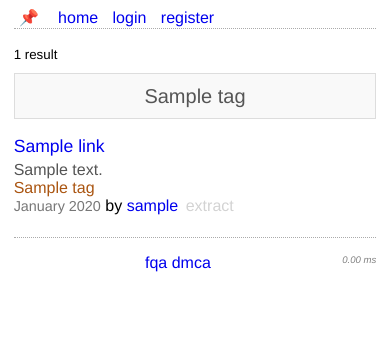
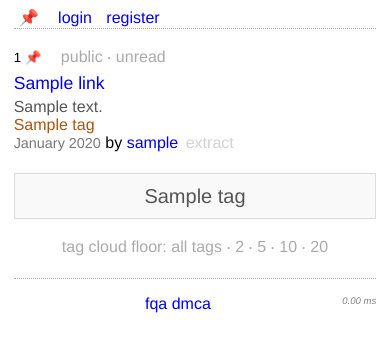
Before and after one commit to mileswilsondc/pin, a Flask app: page / in a window 390 px wide. Shown: the top 352 px of the page. Run offline with Flask 3, Linux system fonts and the light colour scheme; tables that the repository leaves empty hold one stand-in row (values such as "Sample post").

Commit message:
Add simple filtering links and floor for tagcloud. Reorder view to be more mobile-sensible.

```diff
--- a/app.py
+++ b/app.py
@@ -62,6 +62,12 @@ def index(filters):
     query = apply_filters(query, filter_dict)
     links = query.all()
 
+    # Retrieve 'floor' from query parameters, default to 1
+    floor = request.args.get('floor', default=1, type=int)
+    if floor < 1:
+        flash('Floor must be a positive integer.', 'error')
+        abort(400)
+
     # Calculate the number of results
     result_count = len(links)
 
@@ -79,8 +85,11 @@ def index(filters):
             else:
                 tag_counts[tag.name] += 1
 
+    # Filter tags based on 'floor'
+    filtered_tag_counts = {name: count for name, count in tag_counts.items() if count >= floor}
+
     # Sort tags by frequency and limit to top 100
-    sorted_tags = sorted(tag_counts.items(), key=lambda x: x[1], reverse=True)[:100]
+    sorted_tags = sorted(filtered_tag_counts.items(), key=lambda x: x[1], reverse=True)[:100]
     # Sort alphabetically
     sorted_tags.sort(key=lambda x: x[0])
 
@@ -106,19 +115,64 @@ def index(filters):
         for name, count in sorted_tags
     ]
 
+    # Determine additional filter options based on current filtered links
+    has_private = any(link.private for link in links)
+    has_public = any(not link.private for link in links)
+    has_unread = any(link.read_later for link in links)
+    has_untagged = any(len(link.tags) == 0 for link in links)
+
+    # Helper function to generate updated filter path
+    def generate_filter_path(current_filters, key, value):
+        new_filter_dict = defaultdict(list, current_filters)
+        new_filter_dict[key] = [value]  # Overwrite existing filter for key
+        parts = []
+        for k, vals in new_filter_dict.items():
+            for v in vals:
+                parts.append(f"{k}:{v}")
+        return '/'.join(parts)
+
+    # Generate URLs for additional filters
+    filter_options = []
+
+    if has_private:
+        # Show option to filter private links
+        new_filters = generate_filter_path(filter_dict, 'private', 'true')
+        url_private = url_for('index', filters=new_filters, floor=floor)
+        filter_options.append(('private', url_private))
+
+    if has_public:
+        # Show option to filter public links
+        new_filters = generate_filter_path(filter_dict, 'private', 'false')
+        url_public = url_for('index', filters=new_filters, floor=floor)
+        filter_options.append(('public', url_public))
+
+    if has_unread:
+        # Show option to filter unread links
+        new_filters = generate_filter_path(filter_dict, 'read_later', 'true')
+        url_unread = url_for('index', filters=new_filters, floor=floor)
+        filter_options.append(('unread', url_unread))
+
+    if has_untagged:
+        # Show option to filter untagged links
+        new_filters = generate_filter_path(filter_dict, 'untagged', 'true')
+        url_untagged = url_for('index', filters=new_filters, floor=floor)
+        filter_options.append(('untagged', url_untagged))
+
     return render_template(
         'filter_links.html',
         links=links,
         filters=filter_dict,
-        tags=tags_with_sizes,  # Pass the tag cloud data to the template
-        username=username,      # Pass the username if a user filter is applied
-        result_count=result_count  # Pass the number of results
+        tags=tags_with_sizes,           # Pass the tag cloud data to the template
+        username=username,              # Pass the username if a user filter is applied
+        result_count=result_count,      # Pass the number of results
+        floor=floor,                    # Pass the floor to the template
+        filter_options=filter_options    # Pass additional filter options
     )
 
 def parse_filters(filters):
     """
     Parse filter path segments into a dictionary.
-    Supports multiple 'tag' filters.
+    Supports multiple 'tag' filters and other specific filters.
     """
     filter_parts = filters.split('/') if filters else []
     filter_dict = defaultdict(list)
@@ -128,10 +182,11 @@ def parse_filters(filters):
             key, value = part.split(':', 1)
             key = key.lower()
             value = unquote(value)
-            if key == 'tag':
+            if key in ['tag', 'u', 'before', 'after', 'read_later', 'untagged', 'private']:
                 filter_dict[key].append(value)
             else:
-                filter_dict[key].append(value)  # To support potential multiple values for other keys
+                flash(f'Unknown filter key: "{key}".', 'error')
+                abort(400)
         else:
             flash(f'Invalid filter format: "{part}". Expected key:value.', 'error')
             abort(400)  # Bad Request
@@ -192,7 +247,19 @@ def apply_filters(query, filter_dict):
             # Alternatively, to filter links that have any of the specified tags, use:
             # query = query.filter(Link.tags.any(Tag.name.in_(tag_names)))
 
-    # **New Filter: read_later**
+    # **New Filter: untagged**
+    if 'untagged' in filter_dict:
+        untagged_values = filter_dict['untagged']
+        for value in untagged_values:
+            if value.lower() == 'true':
+                query = query.filter(~Link.tags.any())
+            elif value.lower() == 'false':
+                pass  # No filtering needed
+            else:
+                flash('Invalid value for "untagged" filter. Use true or false.', 'error')
+                abort(400)
+
+    # **Existing Filter: read_later**
     if 'read_later' in filter_dict:
         if not current_user.is_authenticated:
             flash('You need to be logged in to filter by read_later.', 'error')
--- a/static/style.css
+++ b/static/style.css
@@ -198,11 +198,6 @@ span.manipulate {
     line-height: 1.2;
 }
 
-.tag-cloud a:hover {
-    color: #000;
-    text-decoration: underline;
-}
-
 .recent-links {
     list-style-type: none;
     padding: 0;
@@ -274,23 +269,6 @@ section h2 {
     margin-right: 0.5em;
 }
 
-.links-container {
-    width: 100%;
-}
-
-@media (min-width: 768px) {
-    .tag-cloud {
-        width: 25vw;
-        margin-left: 20px;
-        float: right;
-    }
-
-    .links-container {
-        width: 75vw;
-        margin-right: 20px;
-    }
-}
-
 .read-later {
     color: #bb4411;
 }
@@ -306,8 +284,60 @@ section h2 {
     padding-right: 1px;
 }
 
+.floor-filters {
+    color: #aaa;
+    text-align: center;
+    text-transform: lowercase;
+}
+
+.floor-filters a {
+    color: #aaa;
+}
+
 @media print {
     .container {
         width: 100%;
     }
 }
+
+/* Responsive layout */
+.content-container {
+    display: block;
+}
+
+.links-container, .tag-cloud-container {
+    width: 100%;
+    margin-bottom: 20px;
+}
+
+.filter-options {
+    display: inline;
+    margin-left: 15px;
+    text-transform: lowercase;
+    color: #aaa;
+}
+
+.filter-options a {
+    color: #aaa;
+}
+
+.filter-context {
+    margin-bottom: 5px;
+}
+
+@media (min-width: 768px) {
+    .content-container {
+        display: flex;
+        justify-content: space-between;
+    }
+
+    .links-container {
+        width: 70%;
+        float: left;
+    }
+
+    .tag-cloud-container {
+        width: 28%;
+        float: right;
+    }
+}
--- a/templates/base.html
+++ b/templates/base.html
@@ -23,7 +23,6 @@
             {% endif %}
             <a href="{{ url_for('logout') }}">Logout</a>
             {% else %}
-            <a href="{{ url_for('index') }}">Home</a>
             <a href="{{ url_for('login') }}">Login</a>
             <a href="{{ url_for('register') }}">Register</a>
             {% endif %}
--- a/templates/filter_links.html
+++ b/templates/filter_links.html
@@ -4,8 +4,16 @@
 
 {% block content %}
 
+<div class="filter-context">
+    <span class="small-username">
+        {% if username %}
+        <b>{{ username }}</b>&nbsp;
+        {% endif %}
+        <small>{{ result_count }} 📌{{ 's' if result_count != 1 else '' }}</small>
+    </span>
+
     {% if filters %}
-<div class="active-filters">
+    <span class="active-filters">
         <h3>Active Filters:</h3>
         <ul>
             {% for key, value in filters.items() %}
@@ -18,18 +26,32 @@
             </li>
             {% endfor %}
         </ul>
+    </span>
+    {% endif %}
+
+    {% if filter_options %}
+    <div class="filter-options">
+        {% for name, url in filter_options %}
+        <a href="{{ url }}">{{ name.capitalize() }}</a>
+        {% if not loop.last %} ‧ {% endif %}
+        {% endfor %}
     </div>
     {% endif %}
-
-<div class="small-username">
-    {% if username %}
-    <b>{{ username }}</b>&nbsp;
+</div>
+<div class="content-container">
+    <div class="links-container">
+        {% if links %}
+        {% for link in links %}
+        {{ link_item(link, show_user=True, current_user=current_user) }}
+        {% endfor %}
+        {% else %}
+        <p>No bookmarks match the specified filters.</p>
         {% endif %}
-    <small>{{ result_count }} result{{ 's' if result_count != 1 else '' }}</small>
     </div>
 
-<div class="links-and-tags">
+
     <!-- Tag Cloud Section -->
+    <div class="tag-cloud-container">
         {% if tags %}
         <div class="tag-cloud">
             {% for tag in tags %}
@@ -52,24 +74,21 @@
             {% else %}
             {% set new_filters = 'tag:' + tag.name %}
             {% endif %}
-        <a href="{{ url_for('index', filters=new_filters) }}"
+            <a href="{{ url_for('index', filters=new_filters, floor=floor) }}"
             style="font-size: {{ tag.size }}px;"
             class="tag-cloud-link">{{ tag.name }}</a>
             {% endif %}
             {% endfor %}
         </div>
-    {% endif %}
-
-    <!-- Links Section -->
-    <div class="links-container">
-        {% if links %}
-        {% for link in links %}
-        {{ link_item(link, show_user=True, current_user=current_user) }}
-        {% endfor %}
-        {% else %}
-        <p>No bookmarks match the specified filters.</p>
+        <div class="floor-filters">
+            Tag cloud floor:
+                <a href="{{ url_for('index', filters=filters | join('/'), floor=1) }}">All Tags</a>
+                ‧ <a href="{{ url_for('index', filters=filters | join('/'), floor=2) }}">2</a>
+                ‧ <a href="{{ url_for('index', filters=filters | join('/'), floor=5) }}">5</a>
+                ‧ <a href="{{ url_for('index', filters=filters | join('/'), floor=10) }}">10</a>
+                ‧ <a href="{{ url_for('index', filters=filters | join('/'), floor=20) }}">20</a>
+            </div>
             {% endif %}
         </div>
     </div>
-
     {% endblock %}
```
Lines whose indentation alone changed are shown as unchanged.
